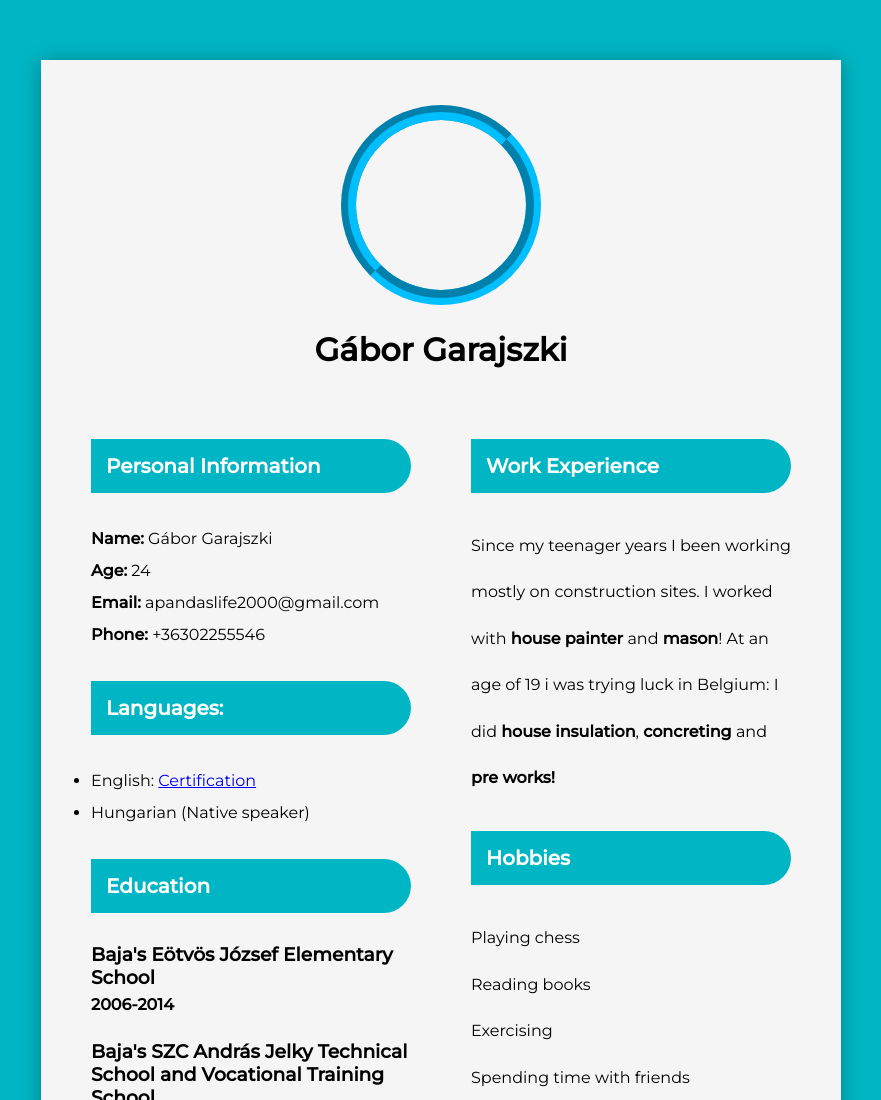
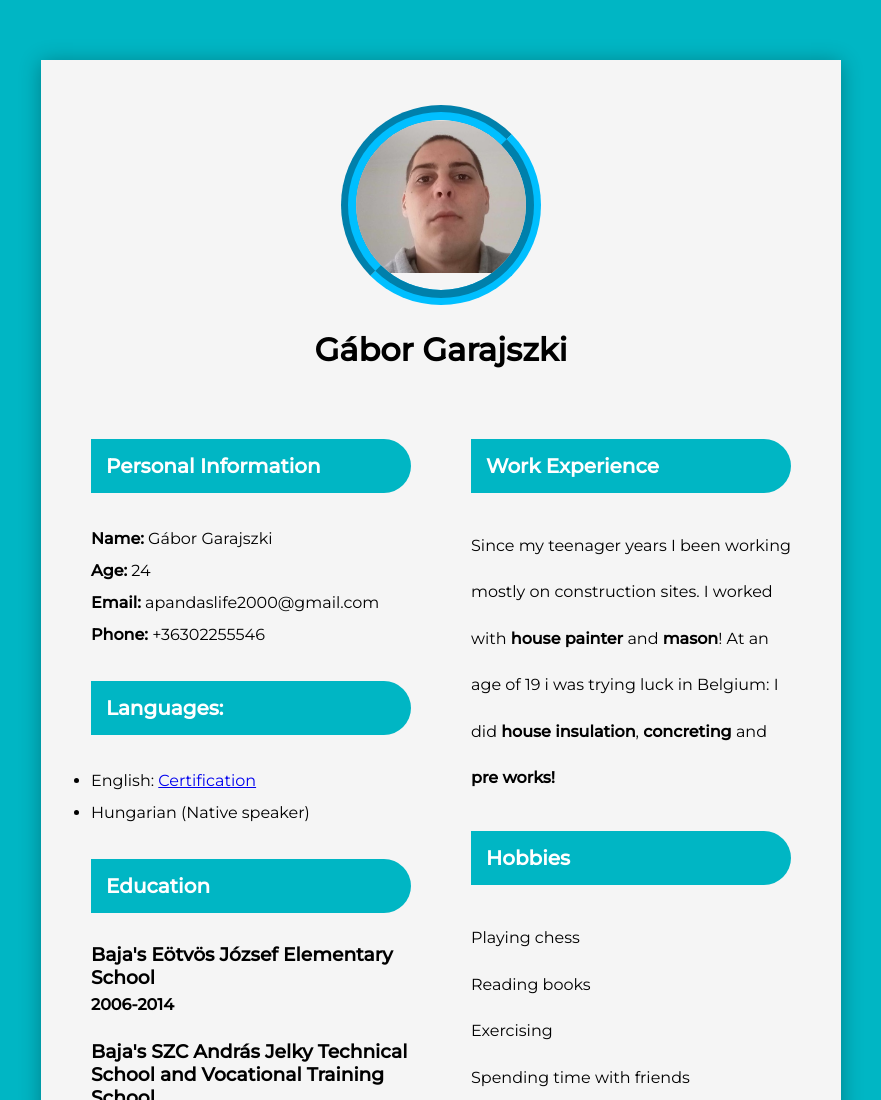
Before and after one commit to Gabor457/Curriculum-Vitae, a plain HTML site: page index.html in a window 1280 px wide. Shown: the top 1100 px of the page, without its empty margins (199-1080 px from the left). Drawn offline with Linux system fonts and the light colour scheme.

Commit message:
Add files via upload

```diff
--- a/index.html
+++ b/index.html
@@ -14,7 +14,7 @@
     <div class="container">
       <div class="header">
         <div class="img-area">
-            <img src=>
+            <img src="profilkep.jpg">
         </div>
         <h1>Gábor Garajszki</h1>
         <h3></h3>
```
Also changed, not shown: profilkep.jpg (added).
